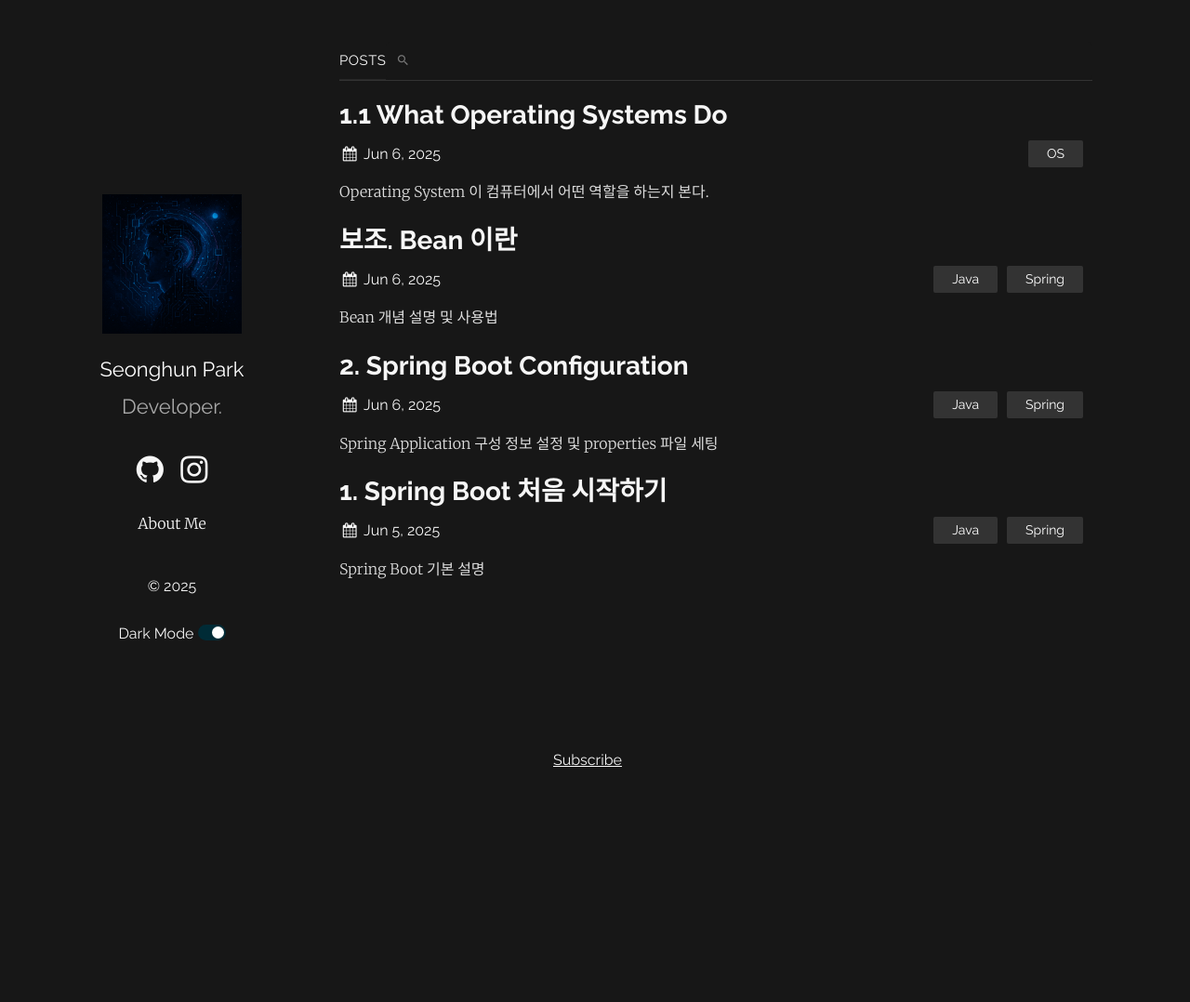
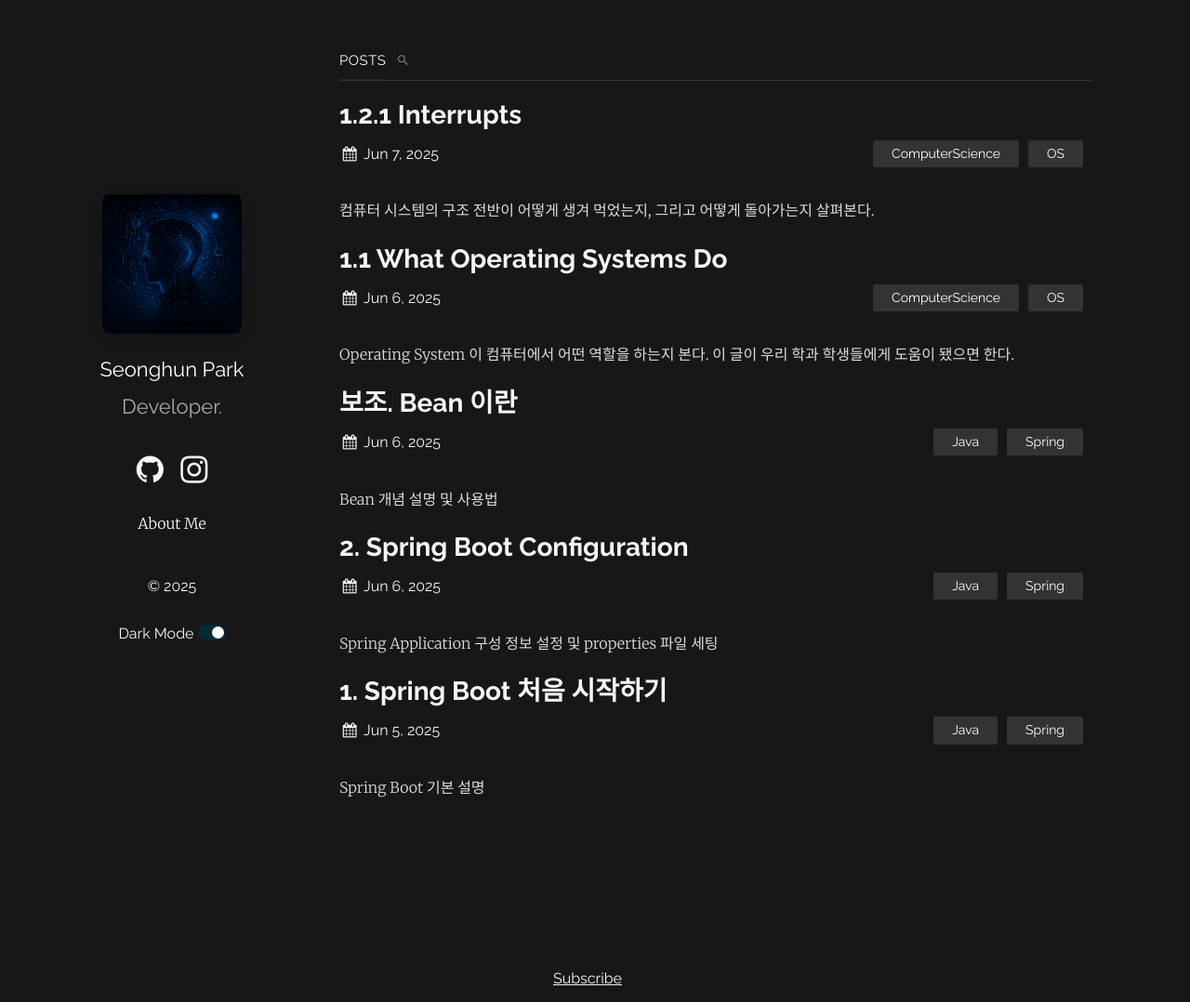
Before and after one commit to seonghun120614/seonghun120614, a Jekyll site: the page built from index.md, in a window 1280 px wide and 1078 px high. Shown: the whole window at 93% size. Built offline with Jekyll 4.4.1, drawn with Linux system fonts in a browser that asks for light colours; some of the changed lines change nothing that is shown.

Commit message:
Write about Interrupt

```diff
--- a/_posts/2025-06-07-1.1-what-operating-systems-do.md
+++ b/_posts/2025-06-07-1.1-what-operating-systems-do.md
@@ -2,10 +2,10 @@
 layout: post
 title:  1.1 What Operating Systems Do
 date:   2025-06-07 08:46:04 +0900
-categories: OS
+categories: ComputerScience OS
 ---
 <!--more-->
-Operating System 이 컴퓨터에서 어떤 역할을 하는지 본다.
+Operating System 이 컴퓨터에서 어떤 역할을 하는지 본다. 이 글이 우리 학과 학생들에게 도움이 됐으면 한다.
 
 ## 📂 목차
 - [1.1.1 User View](#111-user-view)
@@ -108,7 +108,7 @@
 ---
 
 ## 🔗 출처
-- 도서[Operating System Concepts 10th Edition]()
+- 도서: [Operating System Concepts 10th Edition]()
 
 ---
 
--- /dev/null
+++ b/_posts/2025-06-07-1.2-computer-system-organization.md
@@ -0,0 +1,255 @@
+---
+layout: post
+title:  1.2.1 Interrupts
+date:   2025-06-07 10:32:29 +0900
+categories: ComputerScience OS
+---
+
+<!--more-->
+컴퓨터 시스템의 구조 전반이 어떻게 생겨 먹었는지, 그리고 어떻게 돌아가는지 살펴본다.
+
+## 📂 목차
+- [1.2.1.1 Interrupts](#1211-interrupts)
+    - [I/O 작업 완료 알림](#io-작업-완료-알림)
+    - [⭐️ Interrupt Handler](#️-interrupt-handler)
+    - [Interrupt Vector Table(Interrupt Vector) 을 사용한 방식](#interrupt-vector-tableinterrupt-vector을-사용한-방식)
+- [1.2.1.2 Implementation](#1212-implementation)
+    - [Interrupt Controller](#interrupt-controller)
+    - [Interrupt Chaining](#interrupt-chaining)
+    - [Interrupt Priority Level](#interrupt-priority-levels)
+
+---
+
+## 📚 본문
+
+현대 컴퓨터 시스템은 **하나 이상의 CPU**와 여러 개의 **[장치 컨트롤러(Device Controller)](#device-controller)**로 구성되어 있고, **[공통 버스(Common Bus, System Bus)](#common-bussystem-bus)** 를 통해 연결되어 있다.
+
+Common Bus는 각 구성 요소들과 **[공유 메모리(Shared Memory)](#shared-memory)** 간의 접근 경로를 제공한다(공유 메모리가 있다면 각 장치들마다 해당 메모리를 읽어서 데이터를 공유할 수 있다). 일반적으로 **운영체제**는 각 **Device Controller** 마다 하나의 **[장치 드라이버(Device Driver)](#device-driver)** 를 가지게 된다. CPU 와 장치 컨트롤러는 병렬로 동작이 가능하기에 **[메모리 접근 주기(Memory Cycle)](#memory-cycle)** 도중 경쟁하게 된다.
+
+이런 공유 메모리에 대한 접근을 질서있게 하기 위해서 **[메모리 컨트롤러(Memory Controller)](#memory-controller)**가 존재하고 컨트롤러는 메모리 접근을 **[동기화(Synchronize)](#synchronize)** 한다.
+
+![a typical pc computer system]({{ site.baseurl }}/assets/img/a-typical-pc-computer-system.png)
+
+위의 흐름을 가지고 다음을 읽자.
+
+### 1.2.1.1 Interrupts
+
+**Interrupt**는 CPU의 주의를 끌기 위해 사용되는 **제어 신호**로,
+**Common Bus의 Control Bus**를 통해 전달된다. 주된 종류는 다음과 같다:
+
+- **[I/O 작업 완료 알림](#io-작업-완료-알림)**: 디스크 읽기, 프린터 출력 등 작업 완료 시
+- **입력 이벤트 알림**: 키보드 입력, 마우스 클릭 등 사용자 인터랙션 발생 시
+- **타이머 인터럽트 (Timer Interrupt)**: 일정 주기로 발생하여 OS가 CPU 제어권을 회수할 수 있게 함
+- **소프트웨어 인터럽트 (System Call)**: 사용자 프로그램이 운영체제 기능을 요청할 때 발생
+- **하드웨어 오류/예외 (Exception)**: 0으로 나누기, 잘못된 메모리 접근 등 오류 발생 시 자동으로 발생
+
+---
+
+#### I/O 작업 완료 알림
+
+**I/O 작업 완료 알림**을 예로 들어보자.
+
+1. **CPU가 I/O 장치 A에 작업을 요청**
+2. 운영체제의 **Device Driver**가 CPU 명령을 해당 장치가 이해할 수 있도록 **해석 및 변환**
+3. 변환된 명령이 **Device Controller** 하드웨어로 전달됨
+4. **Device Controller**가 실제 장치에 명령을 내려 **작업 수행**
+5. 작업 완료 시, **Device Controller가 Control Bus를 통해 CPU에 Interrupt를 전송**
+6. CPU는 Interrupt를 수신하고, **적절한 [Interrupt Handler (Interrupt Service Routine, ISR)](#interrupt-handler)**를 호출하여 후속 작업을 처리
+
+![interrupt timeline for a single program doing output]({{ site.baseurl }}/assets/img/interrupt-timeline-for-a-single-program-doing-output.png)
+
+**Interrupt Handler** 를 보자.
+
+---
+
+#### ⭐️ Interrupt Handler
+
+운영체제 내부에서 Interrupt 가 발생했을 때, 실행되는 특수한 함수/코드 블록이다.
+
+CPU가 Control Bus 에서 Interrupt 를 받았을 때, 현재 실행 중이던 작업을 잠시 멈추고,
+즉시 **고정된 위치(fixed location)** 로 **제어를 전환(Context Switching)**한다.
+
+![interupt driven io cycle]({{ site.baseurl }}/assets/img/interrupt-driven-io-cycle.png)
+
+고정된 위치는 일반적으로 해당 인터럽트를 처리하기 위한 **서비스 루틴(Interrupt Service Routine, ISR)** 의 시작 주소를 포함한다. ISR이 실행되고, 그 작업이 완료되면 CPU는 중단된 게산을 다시 이어서 수행하게 된다. 인터럽트를 처리하는데 있어서 책에서 제공하는 방법은 두 가지 이다.
+
+> 1. 인터럽트 정보를 확인하는 **일반 루틴(Generic Routine)**을 호출한 뒤,
+> 해당 루틴이 인터럽트에 특화된 핸들러를 호출하는 방식이 일반적이고 단순한 방법이다.
+> 2. 인터럽트는 매우 자주 발생하기 때문에 빠르게 처리되어야 하므로 위 방법은 맞지 않고,
+> 속도를 높이기 위해 인터럽트 **루틴들의 주소를 저장한 포인터 테이블(Interrupt Vector Table)**을 사용한다면
+> Generic Routine 을 거치지 않고도 테이블을 통해 직접 해당 ISR 으로 점프할 수 있다.
+
+**Interrupt Vector Table** 을 이용한 방법을 보자.
+
+---
+
+#### Interrupt Vector Table(Interrupt Vector)을 사용한 방식
+
+Interrupt Vector Table은 보통 **메모리의 낮은 영역(처음 100여 개 위치)**에 저장되며,
+각 위치에는 인터럽트 요청 번호(인터럽트 벡터)에 해당하는 **서비스 루틴(ISR)의 주소**가 저장된다.
+
+CPU는 인터럽트가 발생하면, 전달받은 고유 번호(벡터 번호)를 기반으로
+Interrupt Vector Table을 인덱싱하여 해당 **ISR로 직접 점프**한다.
+이 방식은 Windows, UNIX 등 대부분의 운영체제에서 사용된다.
+
+이때, 인터럽트 처리를 위해서는 **CPU의 상태 정보(예: 레지스터 값)**를 반드시 저장해야 한다.
+인터럽트 처리가 끝난 후에는 이 상태를 복원하여 **중단된 작업을 재개**할 수 있어야 한다.
+
+> ✅ 따라서 인터럽트 처리를 위해 필요한 조건은 다음과 같다.
+> - ISR들의 주소가 저장된 **Interrupt Vector Table**이 필요
+> - 인터럽트 발생 시, **CPU 상태 정보(Context)**를 저장해야 함
+> - ISR 실행 완료 후, CPU는 **인터럽트 복귀 명령(Return from Interrupt)**을 실행하여 원래 작업으로 복귀
+
+그럼 이러한 이론들을 기반으로 실제 구현 단계에서는 어떤 구조가 필요할지 살펴보자.
+
+---
+
+### 1.2.1.2 Implementation
+
+구현에 있어서 크게 다음 기능들을 구현해야 한다.
+- Interrupt Controller
+- Interrupt Chaining
+- Interrupt Priority Level
+
+#### Interrupt Controller
+
+앞에서 인터럽트의 전체적인 처리 과정을 이해했으니, 이제 CPU가 인터럽트 신호를 **어떻게 해석하고 처리하는지**를 살펴보자.
+
+현대 컴퓨터에서는 여러 장치들이 **서로 다른 방식으로 인터럽트를 발생**시키기 때문에,
+CPU가 직접 해석하기엔 **일관성이 부족하다**. 이를 해결하기 위해 **Interrupt Controller**라는 하드웨어가 사용된다.
+
+**Interrupt Controller**는 장치들로부터 들어오는 **[Interrupt Request Line](interrupt-request-line)의 신호를 감지**하고,
+해당 신호들의 **우선순위를 판별**하여, 가장 먼저 처리해야 할 **인터럽트 번호(Interrupt Vector Number)**를 CPU에 전달한다.
+CPU는 이 번호를 사용하여 **Interrupt Vector Table**을 인덱싱하고,
+해당 위치에 등록된 **ISR(Interrupt Service Routine)**을 실행한다.
+
+이를 위 요구사항과 더불어 추가하면:
+> - Interrupt Controller는 **Interrupt Request Line**을 통해 인터럽트 신호를 감지
+> - 신호에 따라 판별된 **인터럽트 번호**를 CPU에 전달
+> - CPU는 해당 번호로 **Interrupt Vector Table**을 인덱싱
+> - ISR들의 주소가 저장된 **Interrupt Vector Table**이 필요
+> - 인터럽트 발생 시, **CPU 상태 정보(Context)**를 저장해야 함
+> - ISR 실행 완료 후, CPU는 **인터럽트 복귀 명령(Return from Interrupt)**을 실행하여 원래 작업으로 복귀
+
+이 과정을 통해 컴퓨터 시스템은 **Interrupt Controller라는 하드웨어 자원**을 활용하여 **ISR을 안정적으로 실행**할 수 있으며,
+운영체제 입장에서는 이를 **Interrupt Controller라는 추상적인 객체**로 간주하여 관리하게 된다.
+
+---
+
+#### Interrupt Chaining
+
+Interrupt Vector Table은 말 그대로 인터럽트 번호를 통해 ISR 주소를 빠르게 찾아갈 수 있도록 설계된 테이블이다.
+그러나 장치 수가 많아질수록 각 장치에 대해 개별적인 각 장치마다 독립된 인터럽트 벡터 항목이 필요해지므로,
+**공간 복잡도**가 급격히 증가하게 된다.
+
+*예시*
+- 32번(키보드): 0x1000
+- 33번(키보드): 0x1100
+- 34번(키보드): 0x1200
+- 35번(마우스): 0x1300
+- 36번(디스크): 0x1400
+- 37번(디스크): 0x1500
+...
+장치가 추가될 때마다 번호를 계속 할당하면 테이블은 비대해져 공간 복잡도가 증가하고, 관리도 어렵다.
+
+또 다른 문제는, 예를 들어 USB와 같은 포트 기반 장치는
+여러 장치(USB 마우스, USB 키보드 등)가 **공통된 인터럽트 번호(예: 64번)**를 공유해야 하는 상황이 자주 발생한다.
+
+*예시*
+- 64번(USB): 0x8500
+...
+이 경우 하나의 ISR이 모든 요청을 처리하게 되므로 **요청이 많을수록 조건문이 복잡해지고, 시간 복잡도**가 증가하게 된다.
+
+이러한 비효율을 줄이기 위해 **Interrupt Chaining**이라는 기법이 사용된다.
+
+이 방식에서는 Interrupt Vector Table의 각 항목이 **ISR 하나의 주소가 아니라, ISR들을 연결한 연결 리스트의 시작점**을 가리킨다.
+즉, 인터럽트 번호 40번에 대응되는 테이블 항목이 다음과 같은 구조를 갖는다:
+
+`Index 40 → [ ISR1 ] → [ ISR2 ] → [ ISR3 ] → null`
+
+이 구조는,
+- 모든 장치에 대해 **거대한 인터럽트 벡터 테이블을 만드는 공간 오버헤드**와
+- **하나의 ISR에서 모든 요청을 처리하는 시간 오버헤드**
+사이에서 절충된 설계를 하는 것이라고 볼 수 있다(널리 사용됨).
+
+#### Interrupt Priority Levels
+
+우선순위는 들어오는 Interrupt 에 대해 낮은 순위를 가지는 Interrupt 처리를 지연(defer)하게 하고
+모든 인터럽트를 완전히 차단하지 않아도 되게 해준다.
+
+따라서 더 높은 우선순위의 인터럽트가 실행 중인 낮은 우선순위의 인터럽트를 중단하고(pre-empt) 먼저 처리될 수 있도록 한다.
+> (예: 타이머 인터럽트가 키보드 입력보다 높은 우선순위로 처리됨)
+
+이는 인터럽트가 운영체제 전반에서 비동기 이벤트 처리를 위해 또는 다양한 목적을 위해 사용될 수 있으며
+시간에 대해 민감한 처리(time-sensitive processing)에 광범위하게 사용할 수 있으며,
+인터럽트를 효율적으로 처리하는 것이 시스템 성능을 좌우하게 하는 매우 중요한 요소이다.
+
+---
+
+## 🔗 출처
+- 도서: [Operating System Concepts 10th Edition]()
+
+---
+
+## ✒️ 용어
+
+###### Device Controller
+
+특정 유형의 장치를 제어하는 역할을 담당하는 하드웨어
+
+- Device Controller 1:n Devices 로 매핑 가능
+- **로컬 버퍼 (Local Buffer)** 와 **특수 목적 레지스터 (Special-purpose Registers)** 를 내장
+- **주변 장치와 이 로컬 버퍼 간에 데이터를 전송하는 역할**을 수행
+
+###### Common Bus(System Bus)
+
+컴퓨터 시스템 내의 모든 주요 구성 요소들을 연결시키는 하나의 공통된 통신선을 Common Bus 라고 하며,
+이를 통해 데이터를 주고 받는데, 이 통신선은 세 가지 유형의 신호선을 포함한다:
+
+- **데이터 버스 (Data Bus)**: 데이터 전송
+- **주소 버스 (Address Bus)**: 데이터의 위치 지정
+- **제어 버스 (Control Bus)**: 동작 제어 및 동기화
+
+###### Shared Memory
+
+컴퓨터 시스템 내의 여러 구성 요소들이 공동으로 접근할 수 있는 메모리 공간(RAM의 일부)을 의미한다.
+
+###### Device Driver
+
+- Device Driver 1:1 Device Controller 로 매핑
+- 컨트롤러의 세부 동작을 이해
+- 일관된 인터페이스를 다른 장치들에게 뿌림
+
+###### Memory Cycle
+
+CPU 또는 장치 컨트롤러와 같은 구성 요소가 메모리에 데이터를 읽거나 쓰기 위해 소요되는 단일 동작 주기를 의미
+
+하나의 메모리 사이클은
+
+1. 주소 지정 (Addressing) → CPU 또는 컨트롤러가 접근하고자 하는 메모리 주소를 지정
+2. 읽기 또는 쓰기 (R/W) → 지정된 주소로부터 데이터를 읽거나 데이터를 해당 위치에 기록
+3. 응답 대기 (Wait/Response) → 메모리가 요청을 처리하고 응답하는 데 걸리는 시간 포함
+
+의 과정을 행하는 시간이다.
+
+###### Memory Controller
+
+여러 구성요소의 메모리 동시 접근에 대해 **충돌을 방지하고 접근을 동기화 하는 역할을 수행**하는 하드웨어
+
+- 공유 메모리에 대한 읽기/쓰기 요청 순서를 조정
+- 구성 요소 간의 병렬 접근 충돌 방지
+- 현대 시스템에서는 메모리 계층 구조에 따라 다양한 컨트롤러가 분산되어 존재
+
+추후에 나옴
+
+###### Synchronize
+
+여러 구성 요소가 동시에 자원에 접근하려고 할 때, 그 순서를 조정하여 충돌이나 오류가 없도록 처리를 제어하는 것을 의미
+
+###### Interrupt Request Line(IRQ Line)
+
+Interrupt Controller 와 직접적으로 연결되어 있는 2개의 하드웨어 선이며,
+하나는 Non-Maskable Interrupt(NMI), 다른 하나는 Maskable Interrupt 이다.
+
+- Non-Maskable Interrupt: 절대 무시할 수 없는 신호를 담당(반드시 처리), 메모리 오류, 하드웨어 고장, CPU 팬 멈춤, ...
+- Maskable Interrupt: 일반적인 인터럽트(보편적으로 인터럽트는 이걸 말함), 중요한 계산중이라면 이 Interrupt 로 들어온건 무시 가능
--- a/_sass/plain.scss
+++ b/_sass/plain.scss
@@ -27,7 +27,19 @@
 embed,
 object,
 video {
-  max-width: 100%;
+  max-width: 70%;
+  height: auto;
+  max-height: 70vh;
+  display: block;
+  margin-left: auto;
+  margin-right: auto;
+  border-radius: 8px;
+  box-shadow: 0 4px 16px rgba(0, 0, 0, 0.1);
+  transition: transform 0.3s ease;
+}
+
+img:hover {
+  transform: scale(1.02);
 }
 
 a {
@@ -260,7 +272,7 @@
   color: #222;
   line-height: 2em;
   p {
-    margin-top: 10px;
+    margin-top: 30px;
   }
   ul {
     list-style: none;
```
Also changed, not shown: assets/img/a-typical-pc-computer-system.png (added), assets/img/interrupt-driven-io-cycle.png (added), assets/img/interrupt-timeline-for-a-single-program-doing-output.png (added).
